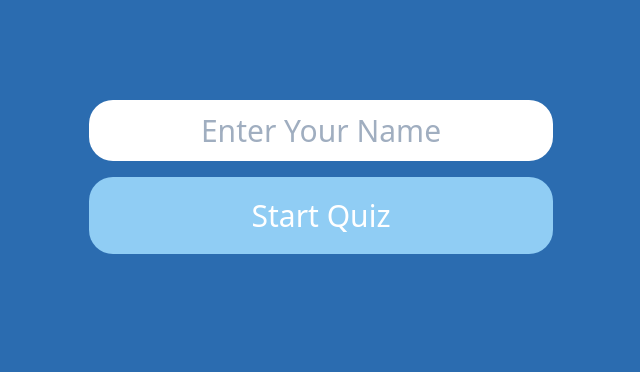
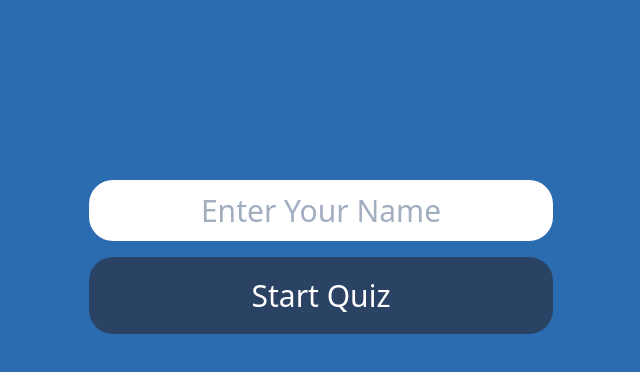
Before and after one commit to shivam-giri/fk, a Nuxt app: page /quiz/start in a window 1280 px wide. Shown: the top 372 px of the page, without its empty margins (319-959 px from the left). Built offline with nearby package versions, Linux system fonts and the light colour scheme.

Commit message:
start page modified

```diff
--- a/pages/quiz/start.vue
+++ b/pages/quiz/start.vue
@@ -1,21 +1,25 @@
 <template>
-
-  <div class="flex justify-center item-center max-w-full min-h-screen h-full bg-blue-700">
+  <div class="flex justify-center h-full max-w-full min-h-screen bg-blue-700 item-center">
     <div class="pt-20">
       <form
-          class=" block container p-5 rounded-3xl text-white text-3xl cursor-pointer transform motion-safe:hover:-translate-y-1 motion-safe:hover:scale-110 transition ease-in-out duration-300"
+        class="container block p-5 mt-20 text-3xl text-white transition duration-300 ease-in-out transform cursor-pointer rounded-3xl motion-safe:hover:-translate-y-1 motion-safe:hover:scale-110"
         name="welcome_form"
         onsubmit="submitForm(event)"
       >
-          <input class="block container p-4 text-center px-4 py-2 outline-none rounded-3xl" type="text" name="name" placeholder="Enter Your Name"/>
-          <nuxt-link to = "/quiz/quiz">
-          <button class="block container bg-blue-300 p-4 mt-4 rounded-3xl text-white text-3xl cursor-pointer transform motion-safe:hover:-translate-y-1 motion-safe:hover:scale-110 transition ease-in-out duration-300">Start Quiz</button>
+        <input
+          class="container block p-4 px-4 py-2 text-center outline-none rounded-3xl"
+          type="text"
+          name="name"
+          placeholder="Enter Your Name"
+        />
+        <nuxt-link to="/quiz/quiz">
+          <button
+            class="container block p-4 mt-4 text-3xl text-white transition duration-300 ease-in-out transform bg-blue-900 cursor-pointer rounded-3xl motion-safe:hover:-translate-y-1 motion-safe:hover:scale-110"
+          >Start Quiz</button>
         </nuxt-link>
       </form>
     </div>
   </div>
-
-
 </template>
 
 <script>
```
Lines whose indentation alone changed are shown as unchanged.
